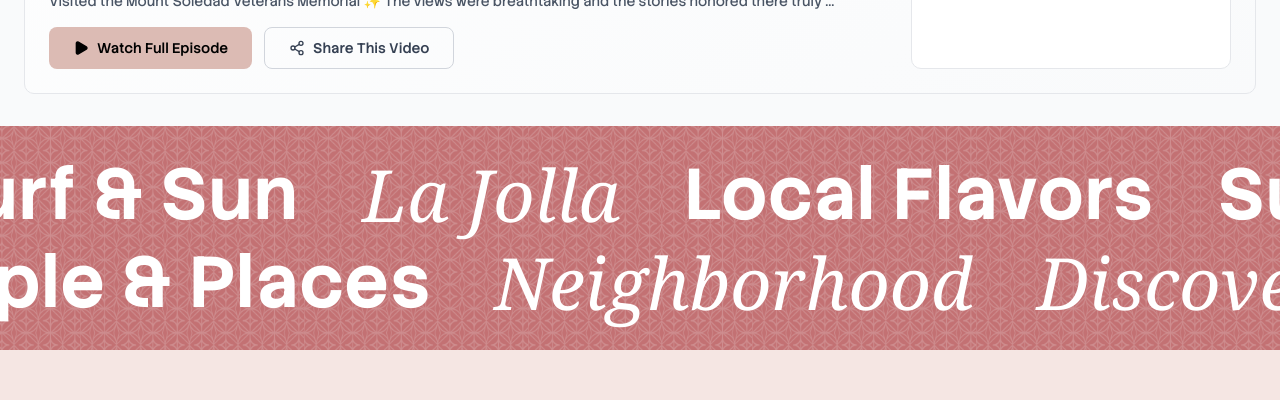
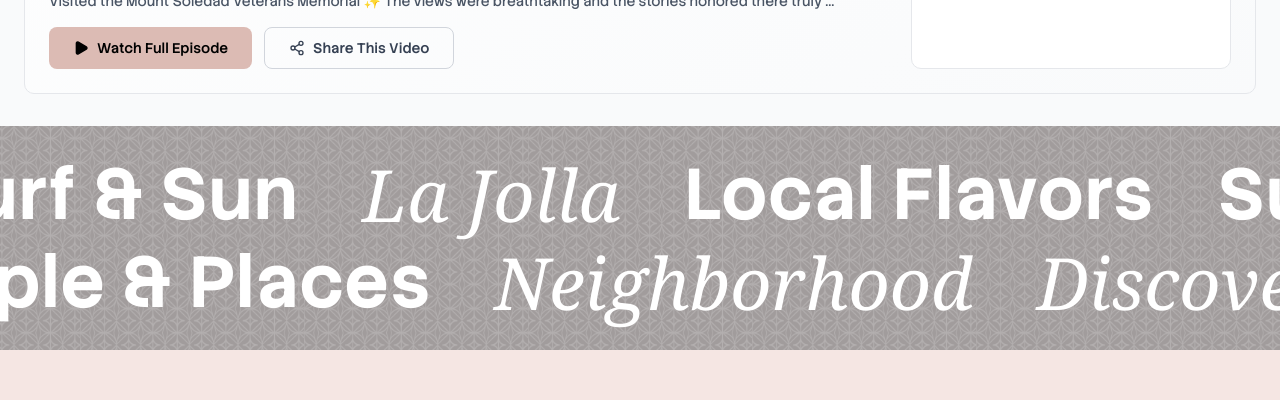
Before and after one commit to LanceTreyark/mariainneighborhood.com, a Next.js app: page / in a window 1280 px wide. Shown: the part 1940-2340 px from the top of the page. Built offline with nearby package versions, Linux system fonts and the light colour scheme; no server answers.

Commit message:
01.15.26 12:32PM

```diff
--- a/components/marquee-section.tsx
+++ b/components/marquee-section.tsx
@@ -14,7 +14,8 @@
   ];
 
   return (
-    <section className="relative overflow-hidden bg-[#c37173] py-8">
+    <section className="relative overflow-hidden bg-[#a19c9c] py-8">
+      {/* bg-[#c37173] */}
       {/* Pattern overlay with opacity */}
       <div
         className="absolute inset-0"
```
